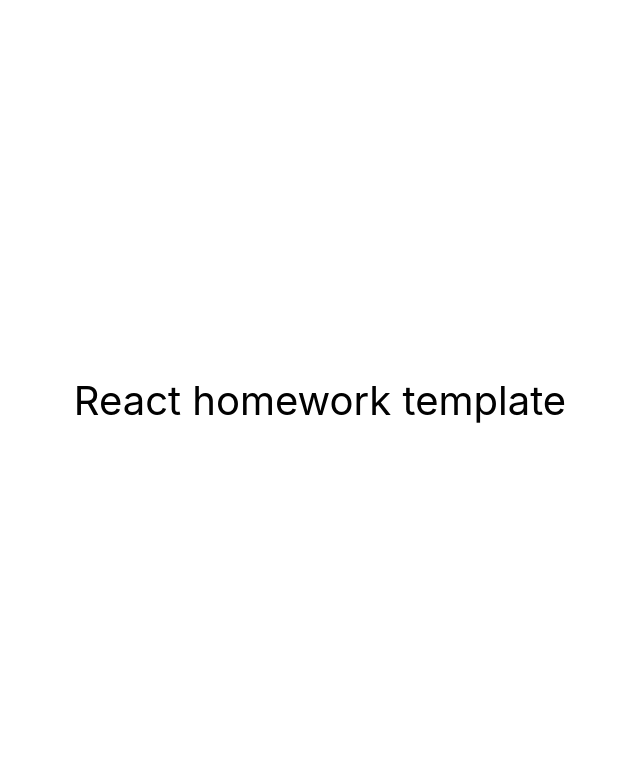
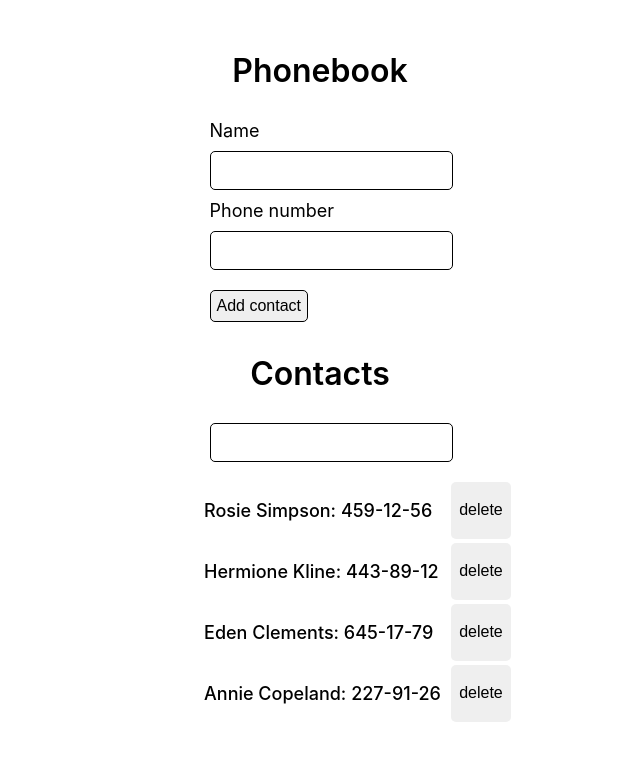
Before and after one commit to YDaKota/goit-react-hw-08-phonebook, a React (Create React App) app: page / in a window 1280 px wide. Shown: the top 760 px of the page, without its empty margins (320-960 px from the left). Built offline with nearby package versions, Linux system fonts and the light colour scheme.

Commit message:
add main function

```diff
--- a/package.json
+++ b/package.json
@@ -7,6 +7,7 @@
     "@testing-library/jest-dom": "^5.16.3",
     "@testing-library/react": "^12.1.4",
     "@testing-library/user-event": "^13.5.0",
+    "nanoid": "^4.0.1",
     "react": "^18.1.0",
     "react-dom": "^18.1.0",
     "react-scripts": "5.0.1",
--- a/src/components/App.jsx
+++ b/src/components/App.jsx
@@ -1,16 +1,84 @@
-export const App = () => {
-  return (
-    <div
-      style={{
-        height: '100vh',
-        display: 'flex',
-        justifyContent: 'center',
-        alignItems: 'center',
-        fontSize: 40,
-        color: '#010101'
-      }}
-    >
-      React homework template
-    </div>
-  );
-};
+import React, { Component } from 'react';
+import { nanoid } from 'nanoid'
+import ContactForm from './Form/ContactForm';
+import ContactList from './ContactList/ContactList';
+import Container from './Container/Container';
+import ContactFilter from './ContactFilter/ContactFilter';
+
+export default class App extends Component {
+  state = {
+    contacts: [
+      { id: 'id-1', name: 'Rosie Simpson', number: '459-12-56' },
+      { id: 'id-2', name: 'Hermione Kline', number: '443-89-12' },
+      { id: 'id-3', name: 'Eden Clements', number: '645-17-79' },
+      { id: 'id-4', name: 'Annie Copeland', number: '227-91-26' },
+    ],
+    filter: '',
+  };
+
+  addContact = ({ name, number }) => {
+    const { contacts } = this.state;
+    if (
+      contacts.some(
+        contact => contact.name.toLowerCase() === name.toLowerCase()
+      )
+    ) {
+      alert(`${name} is already in contacts.`);
+      return;
+    }
+    if (contacts.some(contact => contact.number === number)) {
+      alert(`${number} is already in contacts.`);
+      return;
+    }
+    const contact = {
+      id: nanoid(),
+      name,
+      number,
+    };
+    this.setState(({ contacts }) => ({
+      contacts: [contact, ...contacts],
+    }));
+  };
+
+  deleteContact = contactId => {
+    this.setState(({ contacts }) => ({
+      contacts: contacts.filter(contact => contact.id !== contactId),
+    }));
+  };
+
+  changeFilter = e => {
+    this.setState({ filter: e.currentTarget.value });
+  };
+
+  getVisibleContacts = () => {
+    const { contacts, filter } = this.state;
+    const normalizedFilter = filter.toLowerCase();
+
+    return contacts.filter(contact =>
+      contact.name.toLowerCase().includes(normalizedFilter)
+    );
+  };
+
+  render() {
+    const { filter, contacts } = this.state;
+    const visibleContacts = this.getVisibleContacts();
+    return (
+      <Container>
+        <h1>Phonebook</h1>
+          <ContactForm onSubmit={this.addContact} />
+        <h1>Contacts</h1>
+        {contacts.length > 0 && (
+          <ContactFilter value={filter} onChange={this.changeFilter} />
+        )}
+        {contacts.length > 0 ? (
+          <ContactList
+            contacts={visibleContacts}
+            onDeleteContact={this.deleteContact}
+          />
+        ) : (
+          <p>Please add first contact</p>
+        )}
+      </Container>
+    );
+  }
+}
--- /dev/null
+++ b/src/components/ContactFilter/ContactFilter.jsx
@@ -0,0 +1,21 @@
+import React from 'react';
+import PropTypes from 'prop-types';
+import styles from './ContactFilter.module.css';
+
+export default function ContactFilter({ value, onChange }) {
+    return (
+    <label className={styles.label}>
+        <input
+        className={styles.input}
+        type="text"
+        value={value}
+        onChange={onChange}
+        />
+    </label>
+    );
+}
+
+ContactFilter.propTypes = {
+    value: PropTypes.string,
+    onChange: PropTypes.func.isRequired,
+};
--- /dev/null
+++ b/src/components/ContactFilter/ContactFilter.module.css
@@ -0,0 +1,21 @@
+.label {
+    /* margin-top: 10px; */
+    font-weight: 500;
+    font-size: 18px;
+}
+
+.input {
+    display: block;
+    margin-top: 10px;
+    padding: 10px;
+    width: 100%;
+    border: 1px solid black;
+    border-radius: 4px;
+    cursor: pointer;
+    font-size: 15px;
+    border-radius: 5px;
+}
+
+.input:focus {
+    outline-color: rgb(53, 42, 174);
+}
--- /dev/null
+++ b/src/components/ContactList/ContactList.jsx
@@ -0,0 +1,35 @@
+import React from 'react';
+import PropTypes from 'prop-types';
+import styles from './ContactList.module.css';
+
+export default function ContactList({ contacts, onDeleteContact }) {
+    return (
+    <ul className={styles.list}>
+        {contacts.map(({ id, name, number }) => (
+        <li className={styles.item} key={id}>
+            <p className={styles.text}>
+            {name}: {number}
+            </p>
+            <button
+                className={styles.btn}
+                type="button"
+                onClick={() => onDeleteContact(id)}
+                >
+                delete
+            </button>
+        </li>
+        ))}
+    </ul>
+    );
+}
+
+ContactList.propTypes = {
+    contacts: PropTypes.arrayOf(
+    PropTypes.shape({
+        id: PropTypes.string.isRequired,
+        name: PropTypes.string.isRequired,
+        number: PropTypes.string.isRequired,
+    }).isRequired
+    ).isRequired,
+    onDeleteContact: PropTypes.func.isRequired,
+};
--- /dev/null
+++ b/src/components/ContactList/ContactList.module.css
@@ -0,0 +1,39 @@
+.list {
+    /* margin-top: 30px; */
+    /* margin: 0; */
+    padding-left: 75px;
+    list-style: none;
+    color: black;
+    font-weight: 500;
+    font-size: 18px;
+}
+
+.item {
+    display: flex;
+    justify-content: space-between;
+    padding: 2px;
+}
+
+/* .item:not(:last-child) {
+    margin-bottom: 5px;
+} */
+
+.text {
+    margin-right: 10px;
+}
+
+.btn {
+    /* height: auto; */
+    cursor: pointer;
+    /* display: inline-block; */
+    font-size: 16px;
+    padding: 2px;
+    border-radius: 5px;
+    border: none;
+    width: 60px;
+}
+
+/* .item:hover,
+.btn:hover {
+    color: rgb(199, 35, 128);
+} */
--- /dev/null
+++ b/src/components/Container/Container.jsx
@@ -0,0 +1,11 @@
+import React from 'react';
+import PropTypes from 'prop-types';
+import styles from './Container.module.css';
+
+export default function Container({ children }) {
+    return <div className={styles.container}>{children}</div>;
+}
+
+Container.propTypes = {
+    children: PropTypes.node.isRequired,
+};
--- /dev/null
+++ b/src/components/Container/Container.module.css
@@ -0,0 +1,19 @@
+.container {
+    display: flex;
+    flex-direction: column;
+    align-items: center;
+    max-width: 500px;
+    margin-left: auto;
+    margin-right: auto;
+    text-align: left;
+    padding: 30px;
+    /* background-color: rgb(252, 246, 246);*/
+    /* box-shadow: 10px 5px 5px rgb(219, 219, 214);  */
+}
+
+h1 {
+    font-size: 32px;
+    font-weight: 600;
+    margin-bottom: 20px;
+    margin-left: 0;
+}
--- /dev/null
+++ b/src/components/Form/ContactForm.jsx
@@ -0,0 +1,62 @@
+import React, { Component } from 'react';
+import PropTypes from 'prop-types';
+import styles from './ContactForm.module.css';
+
+export default class ContactForm extends Component {
+    state = {
+    name: '',
+    number: '',
+    };
+
+    handleChange = event => {
+    const { name, value } = event.currentTarget;
+    this.setState({ [name]: value });
+    };
+
+    handleSubmit = event => {
+    event.preventDefault();
+    this.props.onSubmit(this.state);
+    this.setState({ name: '', number: '' });
+    };
+
+    render() {
+    const { name, number } = this.state;
+    return (
+        <form className={styles.form} onSubmit={this.handleSubmit}>
+        <label className={styles.label}>
+            Name
+            <input
+            className={styles.input}
+            value={name}
+            type="text"
+            name="name"
+            pattern="^[a-zA-Zа-яА-Я]+(([' -][a-zA-Zа-яА-Я ])?[a-zA-Zа-яА-Я]*)*$"
+            title="Name may contain only letters, apostrophe, dash and spaces. For example Adrian, Jacob Mercer, Charles de Batz de Castelmore d'Artagnan"
+            required
+            onChange={this.handleChange}
+            />
+        </label>
+        <label className={styles.label}>
+            Phone number
+            <input
+            className={styles.input}
+            type="tel"
+            name="number"
+            pattern="\+?\d{1,4}?[-.\s]?\(?\d{1,3}?\)?[-.\s]?\d{1,4}[-.\s]?\d{1,4}[-.\s]?\d{1,9}"
+            title="Phone number must be digits and can contain spaces, dashes, parentheses and can start with +"
+            required
+            value={number}
+            onChange={this.handleChange}
+            />
+        </label>
+        <button className={styles.btn} type="submit">
+            Add contact
+        </button>
+        </form>
+    );
+    }
+}
+
+ContactForm.propTypes = {
+    onSubmit: PropTypes.func.isRequired,
+};
--- /dev/null
+++ b/src/components/Form/ContactForm.module.css
@@ -0,0 +1,43 @@
+.form {
+    margin-top: 10px;
+    margin-bottom: 10px;
+}
+
+.label {
+    /* margin-top: 10px;
+    font-weight: 500; */
+    font-size: 18px;
+}
+
+.input {
+    display: block;
+    margin: 10px 0;
+    padding: 10px;
+    width: 100%;
+    border: 1px solid black;
+    border-radius: 4px;
+    cursor: pointer;
+    font-size: 15px;
+    border-radius: 5px;
+    text-align: left;
+}
+
+/* .input:focus {
+    outline-color: rgb(148, 96, 96);
+} */
+
+.btn {
+    margin-top: 10px;
+    height: auto;
+    cursor: pointer;
+    display: inline-block;
+    font-size: 16px;
+    padding: 6px;
+    border: 1px solid black;
+    border-radius: 5px;
+}
+
+/* .btn:hover {
+    background-color: rgb(199, 35, 128);
+    color: white;
+} */
--- a/src/index.js
+++ b/src/index.js
@@ -1,6 +1,6 @@
 import React from 'react';
 import ReactDOM from 'react-dom/client';
-import { App } from 'components/App';
+import App from 'components/App';
 import './index.css';
 
 ReactDOM.createRoot(document.getElementById('root')).render(
```
Also changed, not shown: 1 other file (tests, documents, lock files or other folders).
